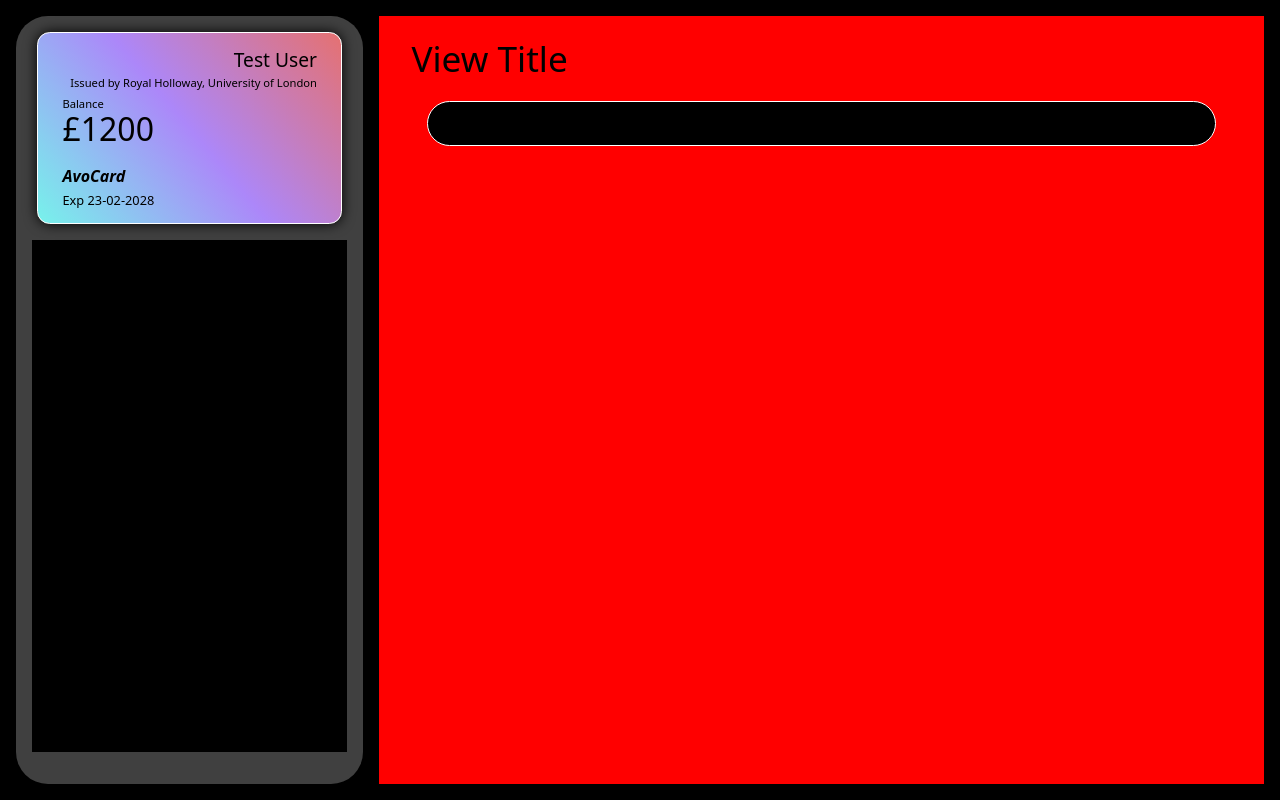
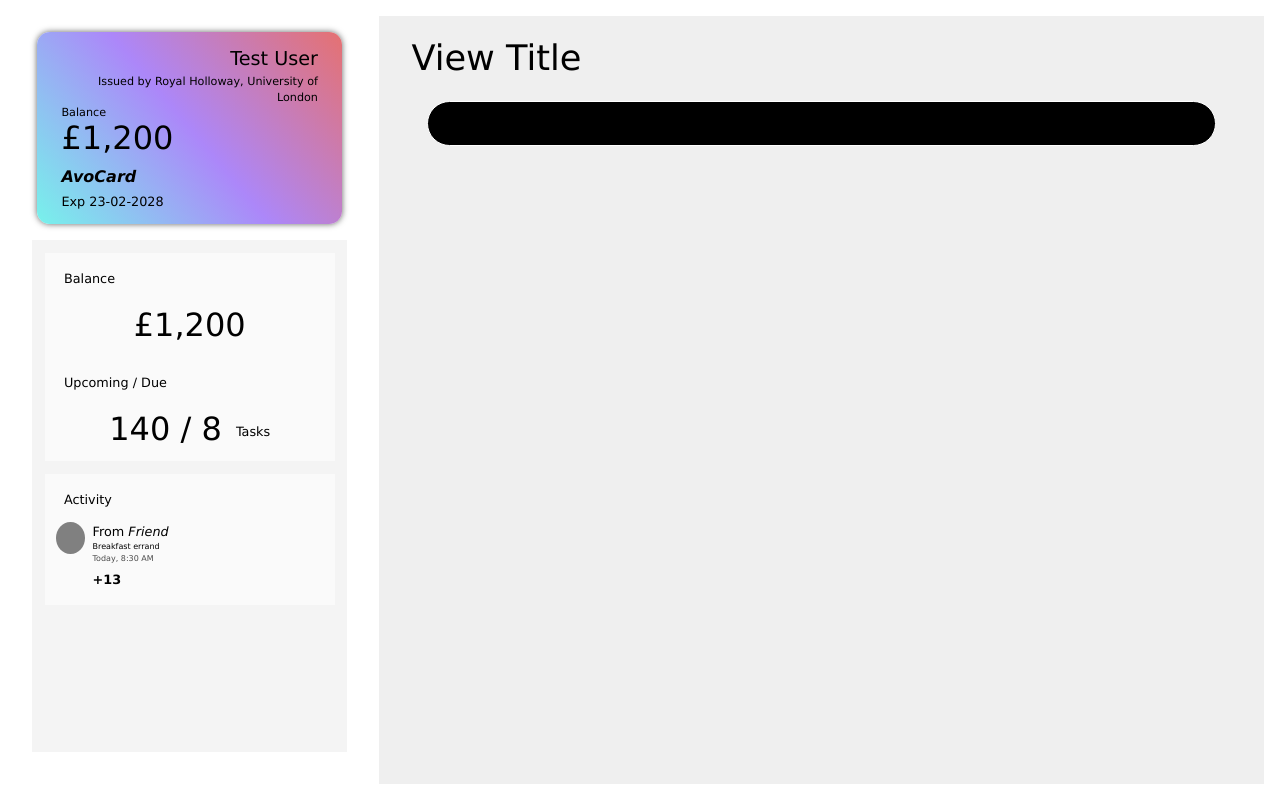
Before and after one commit to royal-hackaway-v7-AA-batteries/AvoCard, a React (Vite) app: page / in a window 1280 px wide. Built offline with nearby package versions, Linux system fonts and the light colour scheme; no server answers; the database is empty.

Commit message:
Finished Implementing the account information & activity notifications summary

```diff
--- /dev/null
+++ b/src/components/ActivityRecord.scss
@@ -0,0 +1,35 @@
+.activity-record {
+    display: flex;
+    flex-flow: row;
+    margin: .5rem;
+    & > #profile-picture {
+        background: gray;
+        width: 2rem;
+        height: 2rem;
+        border-radius: 50%;
+        // display: inline-block;
+    }
+    & > #information {
+        width: 100%;
+        & > #textual-info {
+            margin-left: .5rem;
+            width: 100%;
+            & > #name {
+                font-size: .8rem;
+            }
+            #description {
+                font-size: .5rem;
+            }
+            #timestamp {
+                font-size: .5rem;
+                opacity: .7;
+            }
+        }
+        & > #balance-change {
+            font-weight: bold;
+            margin: 0 .5rem;
+            transform: translateY(.3rem);
+            font-size: .8rem;
+        }
+    }
+}
--- /dev/null
+++ b/src/components/ActivityRecord.tsx
@@ -0,0 +1,23 @@
+import "./ActivityRecord.scss";
+
+function ActivityRecord() {
+  return (
+    <div className="activity-record">
+      <div id="profile-picture"></div>
+      <div id="information" className="flex flex-row">
+        <div id="textual-info" className="flex flex-col">
+          <div id="name">
+            From <i className="text-blue-400 underline">Friend</i>
+          </div>
+          <div className="flex flex-row justify-between">
+            <div id="description">Breakfast errand</div>
+            <div id="timestamp">Today, 8:30 AM</div>
+          </div>
+        </div>
+        <div id="balance-change">+13</div>
+      </div>
+    </div>
+  );
+}
+
+export default ActivityRecord;
--- a/src/components/Card.scss
+++ b/src/components/Card.scss
@@ -1,8 +1,9 @@
 .card {
     border-radius: .8rem;
     padding: .8rem 1.5rem;
-    border: .08rem solid white;
-    box-shadow: 0 0 .8rem black;
+    // border: .08rem solid white;
+    box-shadow: 0 0 .4rem rgba(100, 100, 100, 1);
+    // color: black;
     margin: 0 auto;
     height: calc(26.7vh * .9);
     width: calc(42.3vh * .9);
--- a/src/components/Card.tsx
+++ b/src/components/Card.tsx
@@ -1,21 +1,29 @@
 import "./Card.scss";
 
-function Card() {
+function Card({
+  name,
+  issuer,
+  balance,
+  expiration,
+}: {
+  name: string;
+  issuer: string;
+  balance: number;
+  expiration: string;
+}) {
   return (
     <div className="card">
       <div>
-        <div id="card-name">Test User</div>
-        <div id="card-issuer">
-          Issued by Royal Holloway, University of London
-        </div>
+        <div id="card-name">{name}</div>
+        <div id="card-issuer">Issued by {issuer}</div>
       </div>
       <div>
         <div id="card-balance-label">Balance</div>
-        <div id="card-balance">£1200</div>
+        <div id="card-balance">£{Intl.NumberFormat().format(balance)}</div>
       </div>
       <div className="flex flex-row justify-between">
         <div id="card-branding">AvoCard</div>
-        <div id="card-expiration">Exp 23-02-2028</div>
+        <div id="card-expiration">Exp {expiration}</div>
       </div>
     </div>
   );
--- a/src/components/HomeLayout.scss
+++ b/src/components/HomeLayout.scss
@@ -33,17 +33,62 @@
         display: flex;
         flex-flow: column;
         justify-content: space-between;
-        & > #card-container {
-            //
-        }
         & > #account-info {
-            background: black;
+            background: #F4F4F4;
             height: 100%;
             margin: 1rem .5rem;
+            & > #balance-data {
+                background: #FAFAFA;
+                margin: .8rem;
+                & > #balance-container, #upcoming-container {
+                    padding: .2rem;
+                    padding-bottom: .5rem;
+                    & > div:nth-child(1) {  // titles
+                        font-weight: 500;
+                        color: black;
+                        margin: .8rem 1rem;
+                        font-size: .8rem;
+                    }
+                    & > div:nth-child(2) {
+                        color: black;
+                        // margin-left: .5rem;
+                        text-align: center;
+                        font-size: 2rem;
+                    }
+                    & > #upcoming-fraction {
+                        gap: 5%;
+                        justify-content: center;
+                        text-align: center;
+                        display: flex;
+                        flex-flow: row;
+                        & > div:nth-child(1) {
+                            font-size: 2rem;
+                        }
+                        & > div:nth-child(2) {
+                            transform: translateY(.2rem);
+                            line-height: 3rem;
+                            font-size: .8rem;
+                        }
+                    }
+                }
+            }
+            & > #activity-summary {
+                color: black;
+                background: #FAFAFA;
+                margin: .8rem;
+                padding: .2rem;
+                padding-bottom: .8rem;
+                & > div:nth-child(1) {
+                    font-size: .8rem;
+                    margin: .8rem 1rem;
+                    font-weight: 500;
+                }
+
+            }
         }
     }
     #current-view {
-        background: red;
+        background: #EFEFEF;
         margin: .5rem;
         width: 70vw;
         padding: 1rem 2rem;
--- a/src/components/HomeLayout.tsx
+++ b/src/components/HomeLayout.tsx
@@ -1,6 +1,7 @@
 import { Outlet } from "react-router-dom";
 import "./HomeLayout.scss";
 import Card from "./Card";
+import ActivityRecord from "./ActivityRecord";
 
 const HomeLayout = () => {
   return (
@@ -8,9 +9,34 @@ const HomeLayout = () => {
       <div id="home-container">
         <div id="desktop-left">
           <div id="card-container">
-            <Card />
+            <Card
+              name="Test User"
+              issuer="Royal Holloway, University of London"
+              balance={1200}
+              expiration="23-02-2028"
+            />
           </div>
-          <div id="account-info">Account Info</div>
+          <div id="account-info">
+            <div id="balance-data">
+              <div id="balance-container">
+                <div>Balance</div>
+                <div>£{Intl.NumberFormat().format(1200)}</div>
+              </div>
+              <div id="upcoming-container">
+                <div>Upcoming / Due</div>
+                <div id="upcoming-fraction">
+                  <div>
+                    {140} / {8}
+                  </div>
+                  <div>Tasks</div>
+                </div>
+              </div>
+            </div>
+            <div id="activity-summary">
+              <div>Activity</div>
+              <ActivityRecord />
+            </div>
+          </div>
         </div>
         <div id="current-view">
           <div id="view-title">View Title</div>
--- a/src/index.css
+++ b/src/index.css
@@ -1,10 +1,12 @@
 @import "tailwindcss/base";
 @import "tailwindcss/components";
 @import "tailwindcss/utilities";
+@import url('https://fonts.googleapis.com/css2?family=DM+Sans&display=swap');
 
 :root {
-  background: black;;
+  background: white;
   color-scheme: light dark;
+  font-family: "DM Sans", "Lucida Sans", "Lucida Sans Regular", "Lucida Grande", "Lucida Sans Unicode", Geneva, Verdana, sans-serif;
 }
 
 @layer components {
```
Also changed, not shown: src/assets/AvoCard.svg (added), src/assets/AvoCard_Logo.svg (added).
